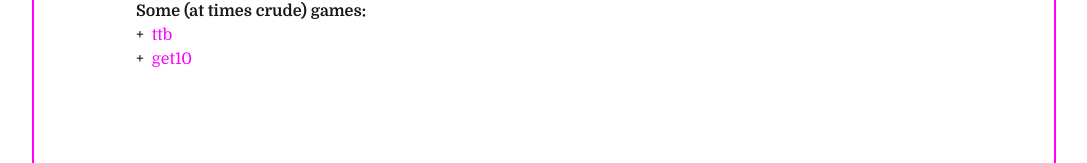
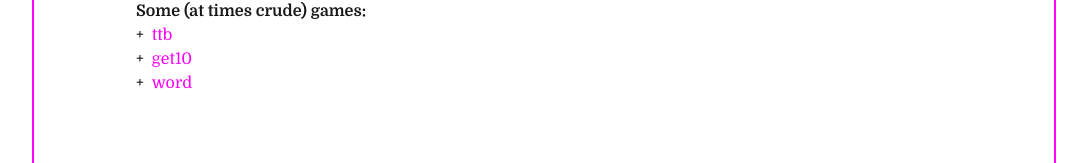
Before and after one commit to bairdlangenbrunner/bairdlangenbrunner, a React (Vite) app: page /projects in a window 1280 px wide. Shown: the part 297-460 px from the top of the page, without its empty margins (96-1183 px from the left). Built offline with nearby package versions, Linux system fonts and the light colour scheme; the HTML template or start-up script is replaced by a standard one.

Commit message:
added word game

```diff
--- a/src/pages/Projects.jsx
+++ b/src/pages/Projects.jsx
@@ -58,6 +58,11 @@ function Projects() {
                 get10
               </Link>
             </li>
+            <li>
+              <Link to="https://word.bairdlangenbrunner.com" target="_blank">
+                word
+              </Link>
+            </li>
           </ul>
         </p>
       </article>
```
Also changed, not shown: vps-notes.txt.
